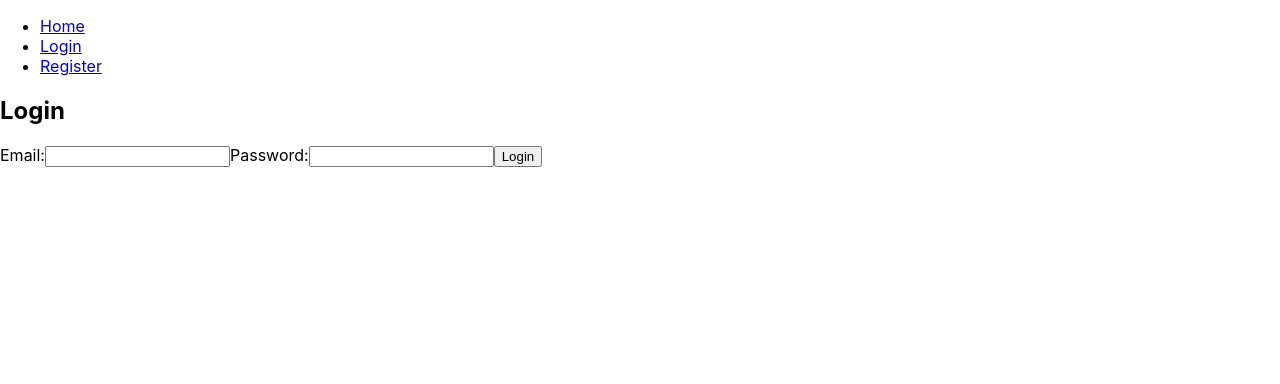
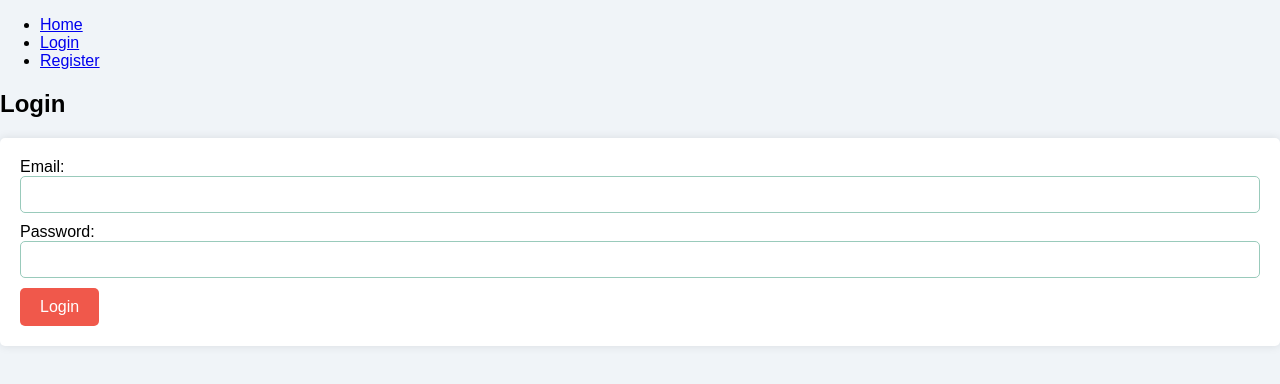
Before and after one commit to Logan-Bonnesen/baby-clothes-exchange, a React (Create React App) app in the folder client/: page /login in a window 1280 px wide. Shown: the top 384 px of the page. Built offline with nearby package versions, Linux system fonts and the light colour scheme; no server answers.

Commit message:
updating to custom styling

```diff
--- a/client/src/App.css
+++ b/client/src/App.css
@@ -1,38 +1,99 @@
-.App {
+
+body {
+  margin: 0;
+  font-family: Arial, sans-serif;
+  background-color: #f0f4f8; /* Light grayish-blue */
+}
+
+.container {
+  max-width: 1200px;
+  margin: 0 auto;
+  padding: 20px;
+}
+
+header {
+  background-color: #395480; /* Deep blue */
+  color: #ffffff;
+  padding: 15px;
   text-align: center;
 }
 
-.App-logo {
-  height: 40vmin;
-  pointer-events: none;
+header h1 {
+  margin: 0;
 }
 
-@media (prefers-reduced-motion: no-preference) {
-  .App-logo {
-    animation: App-logo-spin infinite 20s linear;
-  }
+button {
+  background-color: #f0584b; /* Bright red */
+  color: #ffffff;
+  border: none;
+  padding: 10px 20px;
+  border-radius: 5px;
+  cursor: pointer;
+  font-size: 16px;
 }
 
-.App-header {
-  background-color: #282c34;
-  min-height: 100vh;
+button:hover {
+  background-color: #e94e4a; /* Slightly darker red */
+}
+
+input, select, textarea {
+  border: 1px solid #99cabb; /* Soft teal */
+  padding: 10px;
+  border-radius: 5px;
+  width: 100%;
+  box-sizing: border-box;
+  margin-bottom: 10px;
+}
+
+form {
+  background-color: #ffffff;
+  padding: 20px;
+  border-radius: 5px;
+  box-shadow: 0 0 10px rgba(0, 0, 0, 0.1);
+}
+
+form h2 {
+  margin-top: 0;
+}
+
+.error {
+  color: #f0584b; /* Bright red */
+  margin-top: 10px;
+}
+
+.success {
+  color: #4caf50; /* Green */
+  margin-top: 10px;
+}
+
+.modal-overlay {
+  position: fixed;
+  top: 0;
+  left: 0;
+  width: 100%;
+  height: 100%;
+  background: rgba(0, 0, 0, 0.5);
   display: flex;
-  flex-direction: column;
   align-items: center;
   justify-content: center;
-  font-size: calc(10px + 2vmin);
-  color: white;
+  z-index: 1000;
 }
 
-.App-link {
-  color: #61dafb;
+.modal-content {
+  background: white;
+  padding: 20px;
+  border-radius: 5px;
+  width: 80%;
+  max-width: 500px;
+  position: relative;
 }
 
-@keyframes App-logo-spin {
-  from {
-    transform: rotate(0deg);
-  }
-  to {
-    transform: rotate(360deg);
-  }
+.close-button {
+  position: absolute;
+  top: 10px;
+  right: 10px;
+  border: none;
+  background: none;
+  font-size: 20px;
+  cursor: pointer;
 }
```
